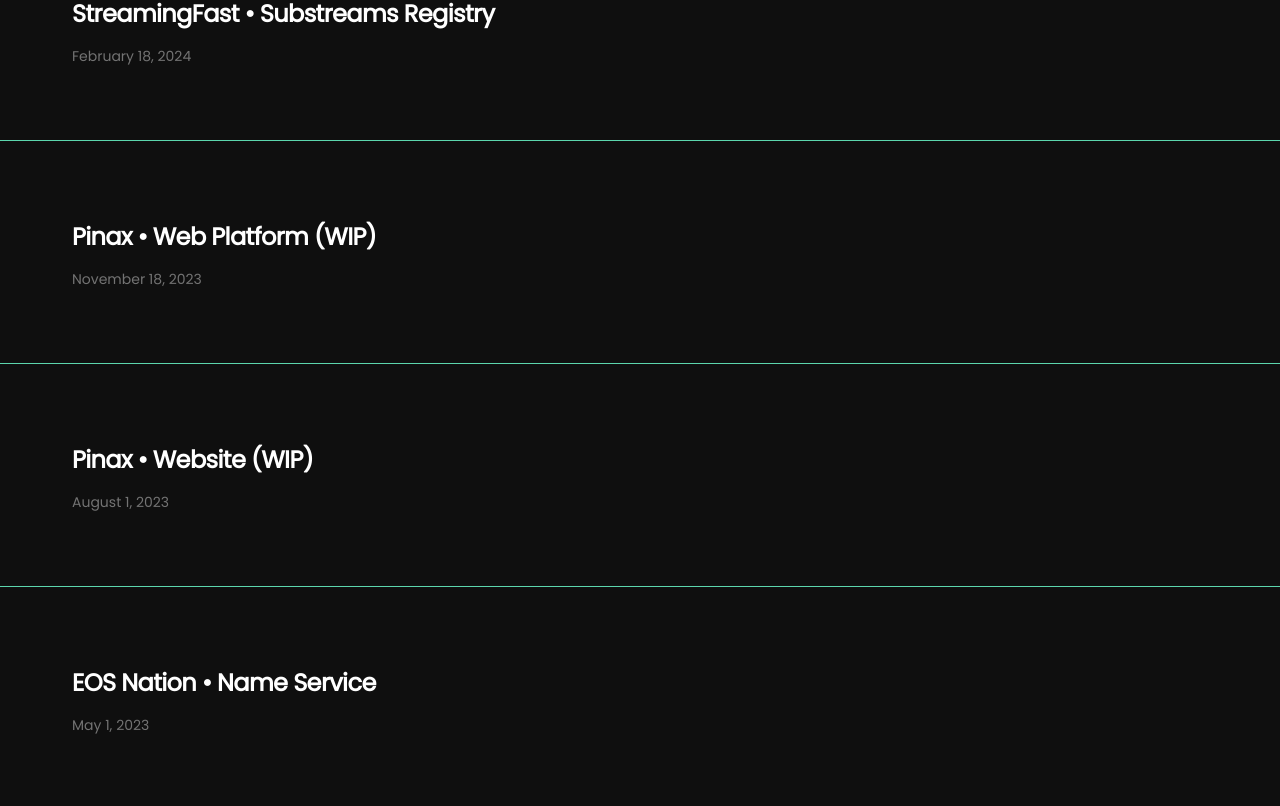
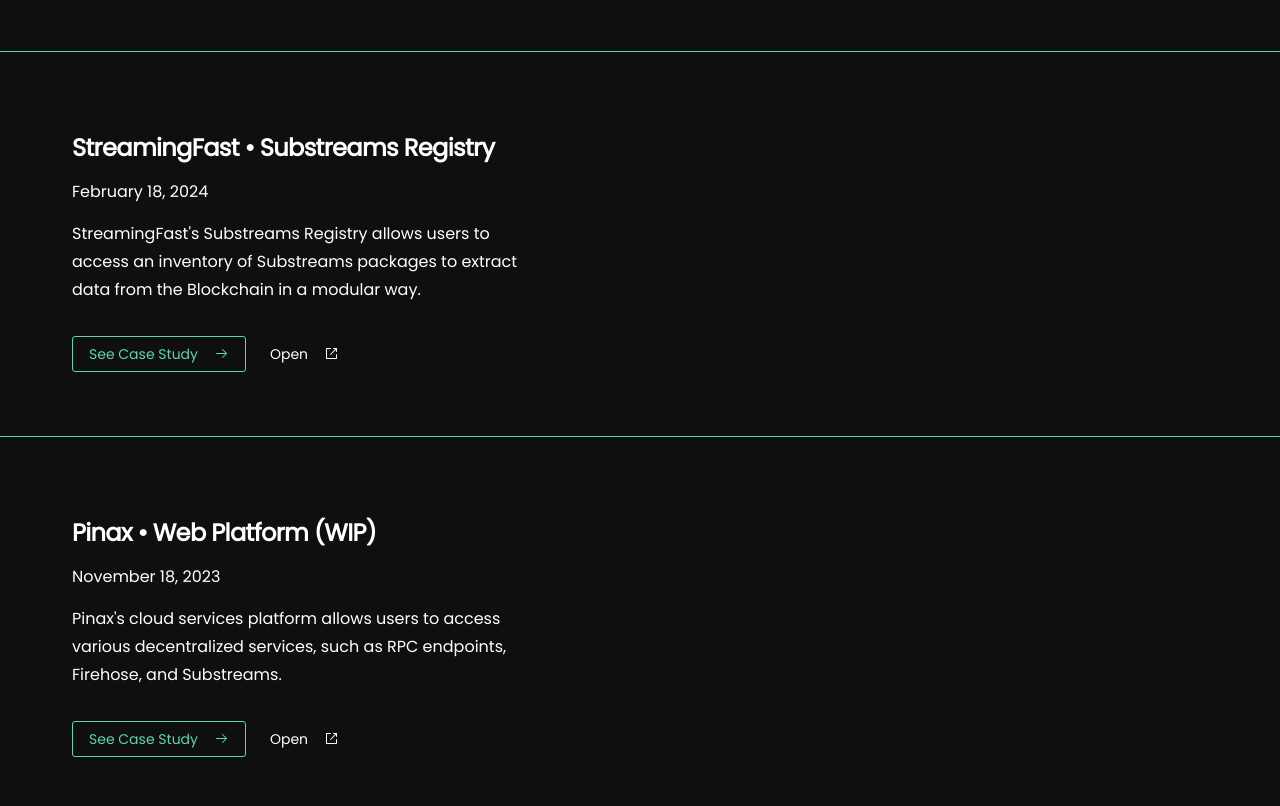
Before and after one commit to DominicF96/portfolio, a Next.js app: page /en in a window 1280 px wide. Shown: the part 1494-2300 px from the top of the page. Built offline with nearby package versions, Linux system fonts and the light colour scheme.

Commit message:
Fixed Case Study Rows to Better Highlight Project, also made it so image preview is available on mobile.

```diff
--- a/components/CaseStudies/CaseStudyRow.tsx
+++ b/components/CaseStudies/CaseStudyRow.tsx
@@ -1,5 +1,5 @@
 "use client";
-import React, { useState } from "react";
+import React, { useState, useEffect, useRef } from "react";
 import { H3, Muted, P } from "../Typography";
 import { CenteredContainer } from "../Container";
 import i18n from "./i18n";
@@ -9,8 +9,8 @@
 import { Button } from "../ui/button";
 import { ArrowRightIcon, ExternalLinkIcon } from "@radix-ui/react-icons";
 import { CaseStudy } from "@/constants/case.studies";
+import { format, parseISO } from "date-fns";
 import "./index.css";
-import { format, parseISO } from "date-fns";
 
 type Props = {
   caseData: CaseStudy;
@@ -19,28 +19,69 @@
 
 function CaseStudyRow({ caseData, locale }: Props) {
   const t = i18n[locale];
+  const [isInView, setIsInView] = useState(false);
+  const rowRef = useRef<any>(null);
 
-  const [isHovered, setIsHovered] = useState(false);
+  useEffect(() => {
+    const checkIfInView = () => {
+      if (rowRef.current) {
+        const rect = rowRef.current.getBoundingClientRect();
+        if (
+          // Check if the component is less than 45% from the top of the viewport
+          rect.top < window.innerHeight * 0.45 &&
+          rect.top > window.innerHeight * 0.45 - rect.height
+        ) {
+          setIsInView(true);
+        } else {
+          setIsInView(false);
+        }
+      }
+    };
 
-  const date = new Date(caseData.date);
+    // Listen for scroll events
+    window.addEventListener("scroll", checkIfInView);
 
+    // Initial check in case the component is already in view on initial render
+    checkIfInView();
+
+    return () => {
+      // Cleanup
+      window.removeEventListener("scroll", checkIfInView);
+    };
+  }, []);
+
+  const collapsibleStyle = {
+    display: "grid",
+    transition: "grid-template-rows 500ms",
+    width: "100%",
+    minHeight: "10px",
+  };
+
+  const collapsibleClosedStyle = {
+    gridTemplateRows: "0fr",
+  };
+
+  const collapsibleOpenStyle = {
+    gridTemplateRows: "1fr",
+  };
+
+  // Adjust className and style based on isInView instead of hover
   return (
-    <Link
-      href={`/case/${caseData.id}`}
-      onMouseEnter={() => setIsHovered(true)}
-      onMouseLeave={() => setIsHovered(false)}
-      className="collapsible_container"
+    <div
+      className={`transition-all text-foreground duration-500 ${
+        isInView ? "bg-primary/10" : ""
+      }`}
+      ref={rowRef} // Attach ref
     >
       <CenteredContainer className="relative">
         <div
-          className={`absolute z-10 right-0  duration-500 transition-all pointer-events-none ${
-            isHovered ? "opacity-100 top-16" : "opacity-0 top-24"
+          className={`absolute z-10 right-0 pointer-events-none transition-all duration-500 ${
+            isInView ? "opacity-100 top-16" : "opacity-0 top-24"
           }`}
         >
-          <div className="border border-primary max-h-[600px] overflow-hidden rounded-lg shadow-2xl pointer-events-none">
+          <div className="border border-primary max-h-[600px] overflow-hidden rounded-lg shadow-2xl pointer-events-none hidden lg:block">
             <Image
               src={`/images/cases/${caseData.id}.png`}
-              className="hidden md:block"
               width={500}
               height={400}
               alt={t.cases[caseData.id as keyof typeof t.cases].title}
@@ -49,30 +90,44 @@
         </div>
       </CenteredContainer>
       <div
-        className="relative py-16 border border-primary border-l-0 border-r-0 transition-colors hover:bg-primary hover:text-background"
+        className={`relative py-16 border border-primary border-l-0 border-r-0 ${
+          isInView ? "bg-primary/10" : ""
+        }`}
         style={{ marginTop: "-1px" }}
       >
         <CenteredContainer>
           <H3>{t.cases[caseData.id as keyof typeof t.cases].title}</H3>
-          <Muted>
+          <span>
             <time>{format(parseISO(caseData.date), "LLLL d, yyyy")}</time>
-          </Muted>
-          <div className="collapsible">
-            <div className="transition-none">
-              <P className="mt-4 md:max-w-[325px] lg:max-w-[450px] text-background">
+          </span>
+          <div
+            style={
+              isInView
+                ? { ...collapsibleStyle, ...collapsibleOpenStyle }
+                : { ...collapsibleStyle, ...collapsibleClosedStyle }
+            }
+          >
+            <div>
+              <P className="mt-4 md:max-w-[325px] lg:max-w-[450px]">
                 {t.cases[caseData.id as keyof typeof t.cases].description}
               </P>
+              <div className="my-8 border border-primary max-h-[600px] overflow-hidden rounded-lg shadow-2xl pointer-events-none block lg:hidden">
+              <Image
+                src={`/images/cases/${caseData.id}.png`}
+                width={500}
+                height={400}
+                alt={t.cases[caseData.id as keyof typeof t.cases].title}
+              />
+              </div>
               <div className="mt-8 flex flex-col md:flex-row gap-2">
-                <Button variant="outline" className="hover:bg-white">
-                  {t.see_case_study}
-                  <ArrowRightIcon className="ml-4" />
+                <Button variant="outline" className={`shadow-none`} asChild>
+                  <Link href={`/case/${caseData.id}`}>
+                    {t.see_case_study}
+                    <ArrowRightIcon className="ml-4" />
+                  </Link>
                 </Button>
                 {caseData.url && (
-                  <Button
-                    asChild
-                    variant="default"
-                    className="hover:bg-white shadow-none"
-                  >
+                  <Button asChild variant="ghost" className={`shadow-none`}>
                     <Link
                       href={caseData.url}
                       target={"_blank"}
@@ -91,7 +146,7 @@
           </div>
         </CenteredContainer>
       </div>
-    </Link>
+    </div>
   );
 }
 
```
